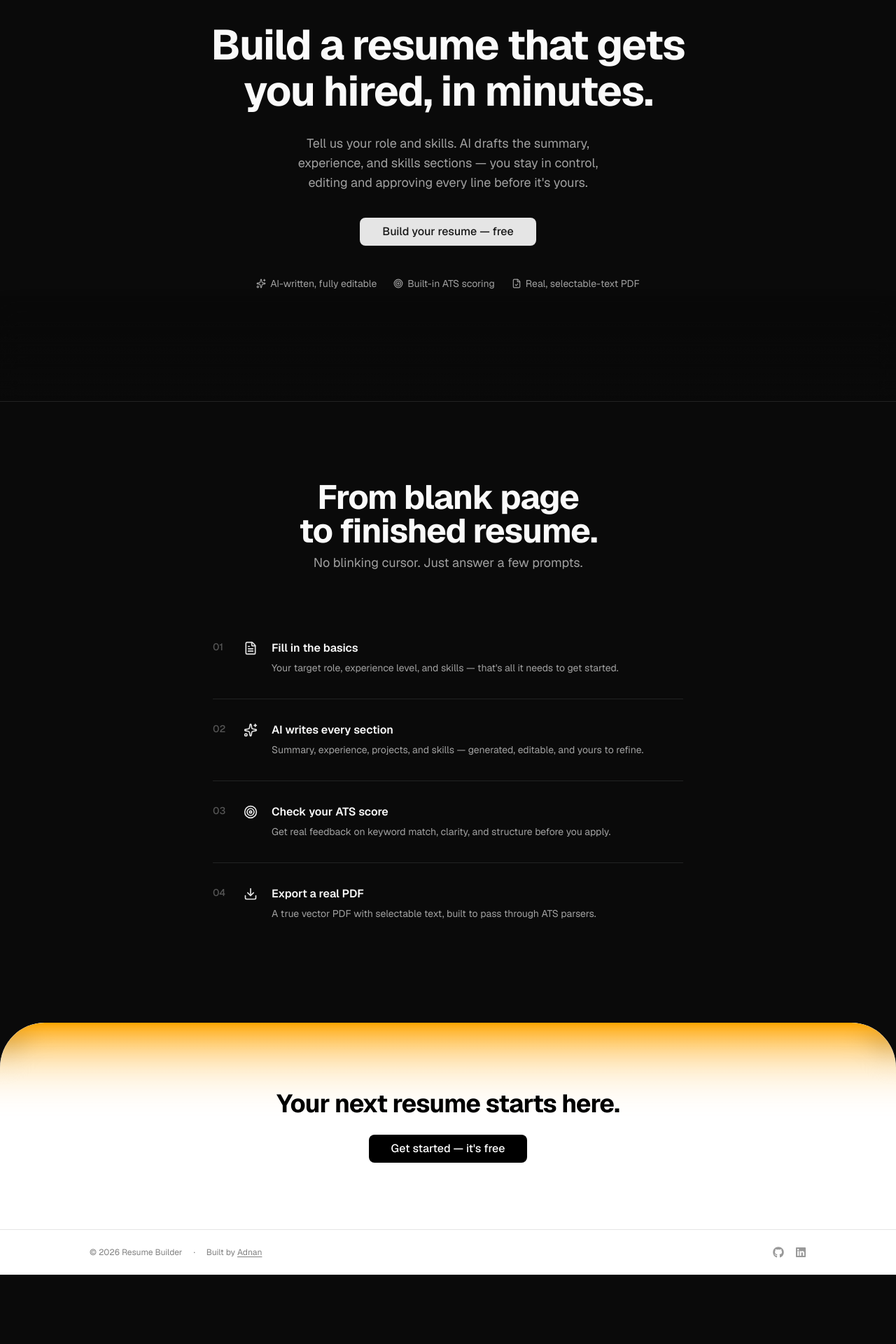
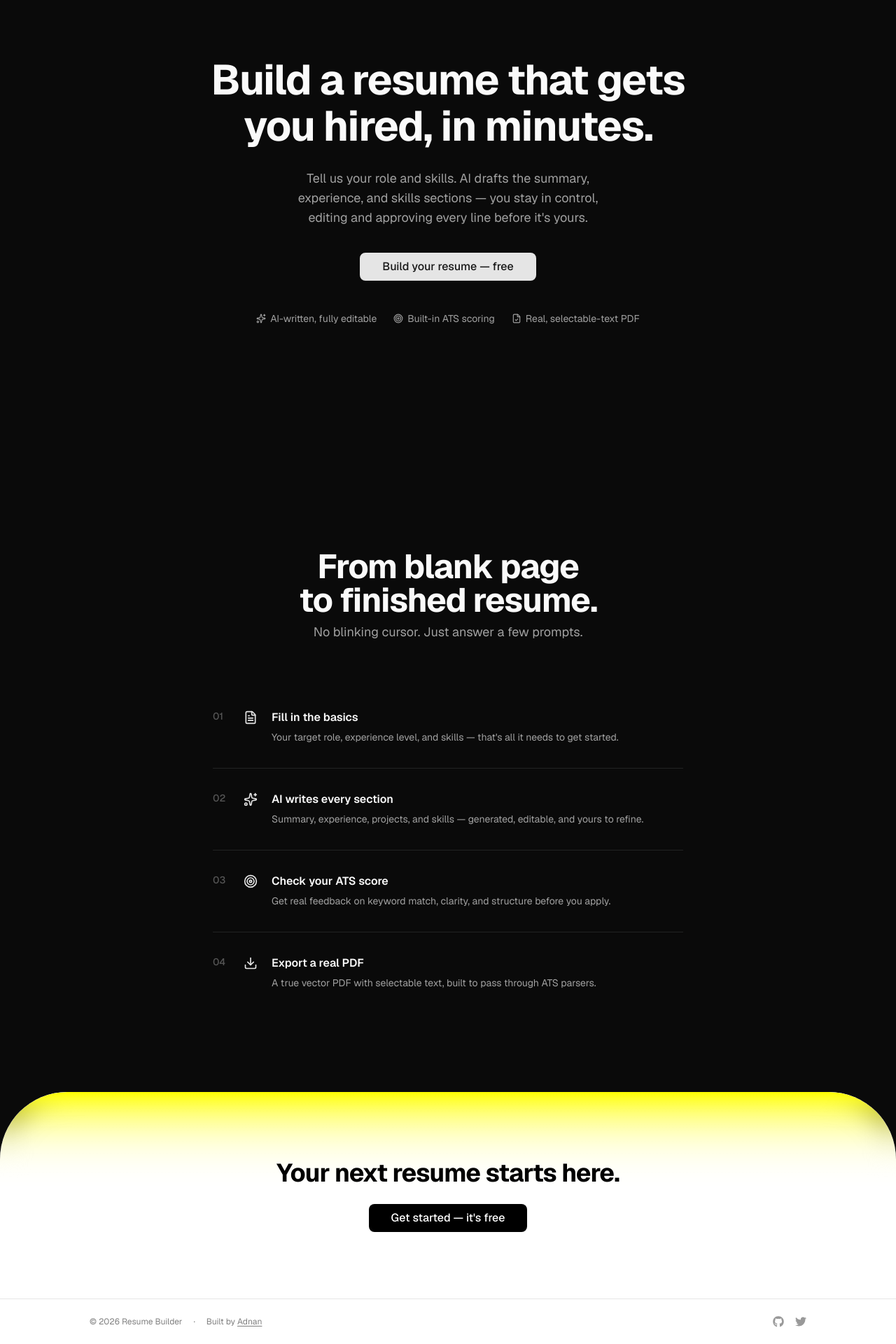
Before and after one commit to adnanshakir/resume-builder, a Next.js app: page / in a window 1280 px wide. Shown: the part 181-2101 px from the top of the page at 70% size. Before the commit the page ends 2002 px from the top, so only its background shows below. Built offline with nearby package versions, Linux system fonts and the light colour scheme; a web font is replaced by a local one.

Commit message:
feat: update routing for login and logout, enhance landing page styles, and improve footer links

```diff
--- a/src/app/page.tsx
+++ b/src/app/page.tsx
@@ -15,7 +15,7 @@ export default function LandingPage() {
             Resume Builder
           </Link>
           <div className="flex items-center gap-2">
-            <Link href="/login" className={cn(buttonVariants({ variant: "ghost", size: "sm" }))}>
+            <Link href="/auth/login" className={cn(buttonVariants({ variant: "ghost", size: "sm" }))}>
               Log in
             </Link>
             <ThemeToggle />
--- a/src/app/resume/[resumeId]/page.tsx
+++ b/src/app/resume/[resumeId]/page.tsx
@@ -16,6 +16,7 @@ import { ProjectsForm } from "@/components/resume/editor/projects-form";
 import { EducationForm } from "@/components/resume/editor/education-form";
 import { CertificationsForm } from "@/components/resume/editor/certifications-form";
 import { FinishStep } from "@/components/resume/editor/finish-step";
+import { LogoutButton } from "@/components/shared/logout-button";
 import { Button } from "@/components/ui/button";
 import { Loader2, ArrowLeft, ArrowRight, LayoutDashboard } from "lucide-react";
 import { ThemeToggle } from "@/components/shared/theme-toggle";
@@ -89,6 +90,7 @@ function ResumeEditor({ resumeId }: { resumeId: string }) {
             <div className="flex items-center gap-2">
               <SectionManager sectionOrder={sectionOrder} onChange={updateSectionOrder} />
               <ThemeToggle />
+              <LogoutButton />
             </div>
           </div>
 
--- a/src/components/landing/landing-features.tsx
+++ b/src/components/landing/landing-features.tsx
@@ -44,7 +44,7 @@ const rowVariants: Variants = {
 
 export function LandingFeatures() {
   return (
-    <section className="relative border-t px-6 py-28">
+    <section className="relative px-6 py-28">
       <div className="mx-auto w-full max-w-2xl">
         <motion.div
           initial={{ opacity: 0, y: 12 }}
--- a/src/components/landing/landing-footer.tsx
+++ b/src/components/landing/landing-footer.tsx
@@ -5,17 +5,17 @@ import { motion } from "motion/react";
 import Link from "next/link";
 import { buttonVariants } from "@/components/ui/button";
 import { cn } from "@/lib/utils";
-import { FaGithub, FaLinkedin } from "react-icons/fa";
+import { FaGithub, FaTwitter } from "react-icons/fa";
 
 export function LandingFooter() {
   return (
-    <footer className="relative flex min-h-[45vh] flex-col justify-between overflow-hidden bg-white text-black dark:bg-white dark:text-black rounded-t-[4rem]">
+    <footer className="relative flex min-h-[45vh] flex-col justify-between overflow-hidden border-amber-200 bg-white text-black dark:bg-white dark:text-black rounded-t-[6rem]">
       <div
         className="pointer-events-none absolute inset-x-0 top-0 h-40"
         style={{
-          background: "linear-gradient(to top, transparent, orange)",
+          background: "linear-gradient(to top, transparent, yellow)",
           backdropFilter: "blur(20px)",
-          maskImage: "linear-gradient(to top, transparent, red)",
+          maskImage: "linear-gradient(to top, transparent, black)",
           WebkitMaskImage: "linear-gradient(to top, transparent, black)",
         }}
       />
@@ -41,18 +41,18 @@ export function LandingFooter() {
             <span className="hidden sm:inline">·</span>
             <span>
               Built by{" "}
-              <a href="https://github.com/YOUR_USERNAME" target="_blank" rel="noopener noreferrer" className="underline underline-offset-2 hover:text-black">
+              <a href="https://github.com/adnanshakir" target="_blank" rel="noopener noreferrer" className="underline underline-offset-2 hover:text-black">
                 Adnan
               </a>
             </span>
           </div>
 
           <div className="flex items-center gap-4">
-            <a href="https://github.com/YOUR_USERNAME" target="_blank" rel="noopener noreferrer" className="text-black/40 hover:text-black">
+            <a href="https://github.com/adnanshakir" target="_blank" rel="noopener noreferrer" className="text-black/40 hover:text-black">
               <FaGithub className="h-4 w-4" />
             </a>
-            <a href="https://linkedin.com/in/YOUR_USERNAME" target="_blank" rel="noopener noreferrer" className="text-black/40 hover:text-black">
-              <FaLinkedin className="h-4 w-4" />
+            <a href="https://x.com/adnanxshakir" target="_blank" rel="noopener noreferrer" className="text-black/40 hover:text-black">
+              <FaTwitter className="h-4 w-4" />
             </a>
           </div>
         </div>
--- a/src/components/landing/landing-hero.tsx
+++ b/src/components/landing/landing-hero.tsx
@@ -14,7 +14,7 @@ const trustPoints = [
 
 export function LandingHero() {
   return (
-    <section className="relative flex min-h-[calc(100vh-100px)] flex-col items-center justify-center overflow-hidden px-6 py-20 text-center">
+    <section className="relative flex h-screen flex-col items-center justify-center overflow-hidden px-6 py-20 text-center">
       <motion.div
         initial={{ opacity: 0, filter: "blur(10px)", y: 12 }}
         whileInView={{ opacity: 1, filter: "blur(0px)", y: 0 }}
@@ -27,8 +27,8 @@ export function LandingHero() {
         </h1>
 
         <p className="mx-auto max-w-xl text-balance text-lg text-muted-foreground">
-          Tell us your role and skills. AI drafts the summary, experience, and skills sections —
-          you stay in control, editing and approving every line before it's yours.
+          Tell us your role and skills. AI drafts the summary, experience, and skills sections — you stay in control, editing and approving every line before
+          it's yours.
         </p>
 
         <div className="flex justify-center pt-2">
@@ -46,17 +46,6 @@ export function LandingHero() {
           ))}
         </div>
       </motion.div>
-
-      {/* Fade to dark, transitioning into the Features section below */}
-      <div
-        className="pointer-events-none absolute inset-x-0 bottom-0 h-40"
-        style={{
-          background: "linear-gradient(to bottom, transparent, var(--background))",
-          backdropFilter: "blur(16px)",
-          maskImage: "linear-gradient(to bottom, transparent, black)",
-          WebkitMaskImage: "linear-gradient(to bottom, transparent, black)",
-        }}
-      />
     </section>
   );
 }
--- a/src/hooks/use-auth.ts
+++ b/src/hooks/use-auth.ts
@@ -40,8 +40,8 @@ export function useAuth() {
 
   const logout = async () => {
     await authService.logout();
-    router.push("/");
+    router.push("/auth/login");
   };
 
-  return { register, login, loading, logout };
+  return { register, login, logout, loading };
 }
```
